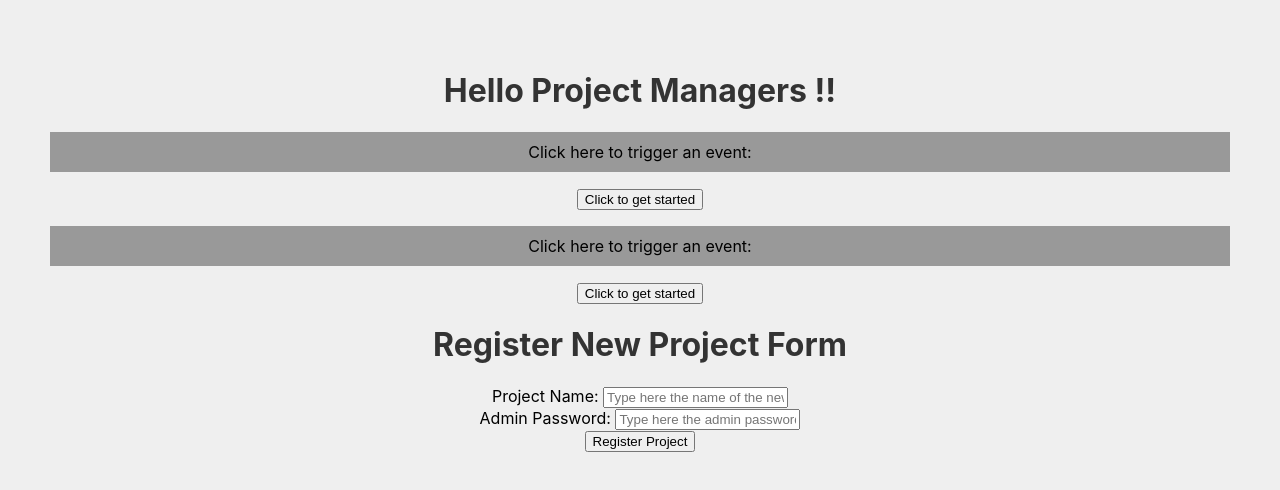
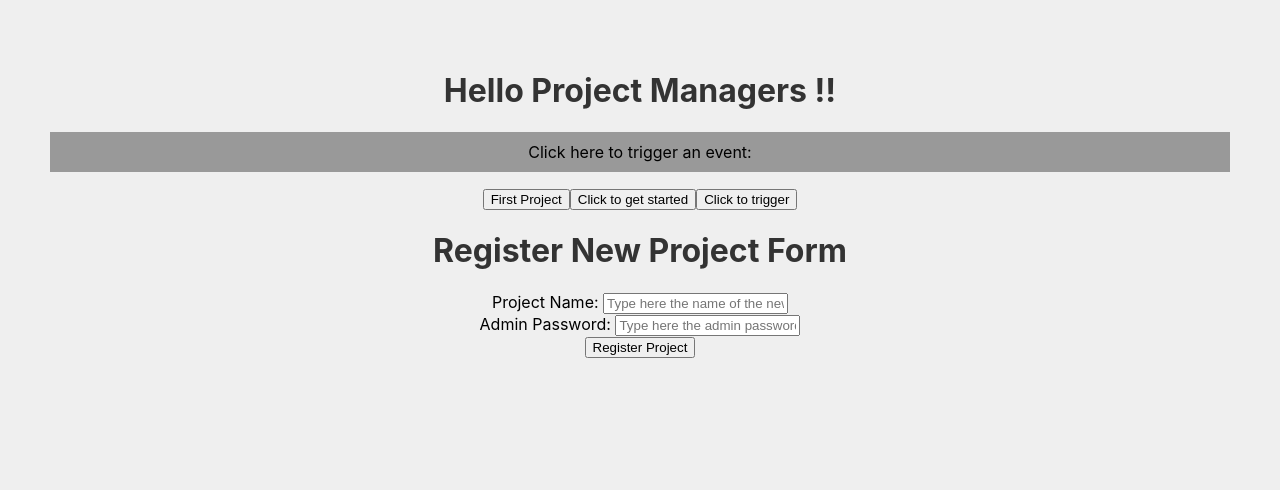
Before and after one commit to IAugustoMZ/reactjs_studies, a React (Create React App) app in the folder project-manager/: page / in a window 1280 px wide. Shown: the top 490 px of the page. Built offline with nearby package versions, Linux system fonts and the light colour scheme.

Commit message:
✨feature: pass an event through a property

```diff
--- a/project-manager/src/App.js
+++ b/project-manager/src/App.js
@@ -20,7 +20,7 @@ function App() {
         profession="Data and AI Lead"
         photo="https://avatars.githubusercontent.com/u/42342168?v=4"/>
         <List /> */}
-      <ClickEvent />
+      {/* <ClickEvent /> */}
       <ClickEvent project_name="React JS Studies"/>
       <ProjectForm />
     </div>
--- /dev/null
+++ b/project-manager/src/components/Button.js
@@ -0,0 +1,7 @@
+function Button(props){
+    return (
+        <button onClick={props.event}>{props.text}</button>
+    )
+}
+
+export default Button
--- a/project-manager/src/components/ClickEvent.js
+++ b/project-manager/src/components/ClickEvent.js
@@ -1,13 +1,21 @@
+import Button from "./Button";
+
 function ClickEvent( { project_name }){
 
     function myClickHandler() {
         console.log(`Start project ${project_name}`);
     }
 
+    function myClickHandler2() {
+        console.log("Click event triggered");
+    }
+
     return (
         <div>
             <p>Click here to trigger an event: </p>
+            <Button event={myClickHandler} text="First Project" />
             <button onClick={myClickHandler}>Click to get started</button>
+            <button onClick={myClickHandler2}>Click to trigger</button>
         </div>
     )
 }
```
